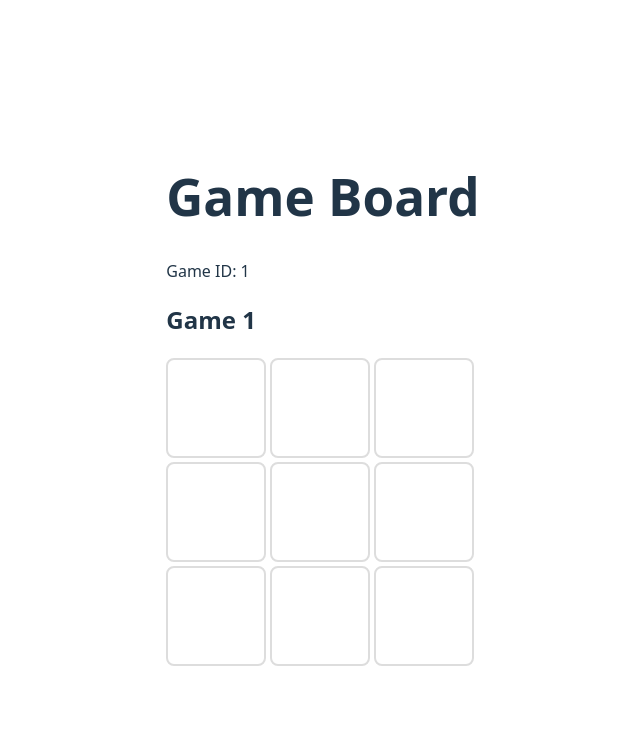
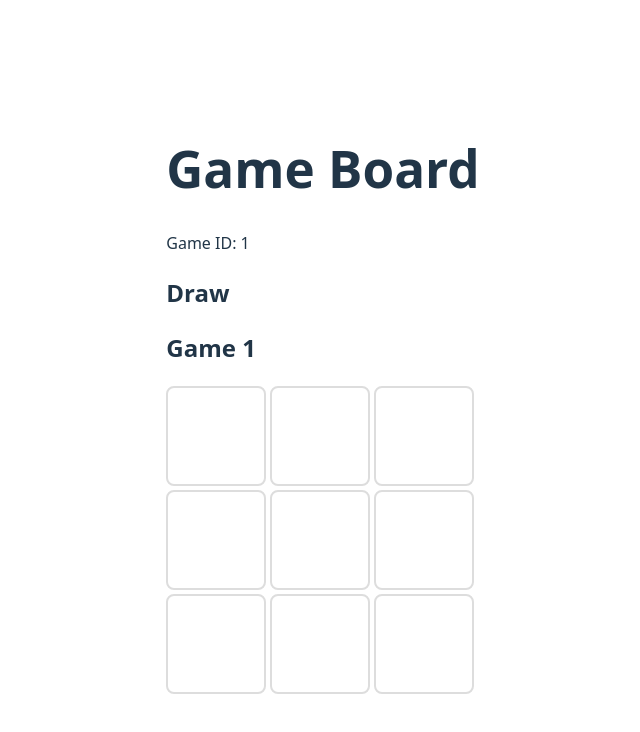
Before and after one commit to KevinOrfas/tic-tac-toe, a React (Vite) app in the folder client/: page /game/1 in a window 1280 px wide. Shown: the top 732 px of the page, without its empty margins (317-957 px from the left). Built offline with nearby package versions, Linux system fonts and the light colour scheme.

Commit message:
Show Draw when no winner

```diff
--- a/client/src/components/GameBoard.tsx
+++ b/client/src/components/GameBoard.tsx
@@ -44,7 +44,7 @@ export function GameBoard({ gameId }: GameBoardProps) {
     <div>
       <h1>Game Board</h1>
       <p>Game ID: {gameId}</p>
-      {winner && <h2>Winner: {winner}</h2>}
+      {winner ? <h2>Winner: {winner}</h2> : <h2>Draw</h2>}
       <div>
         <h2>Game {gameId}</h2>
         <div
```
Also changed, not shown: 1 other file (tests, documents, lock files or other folders).
